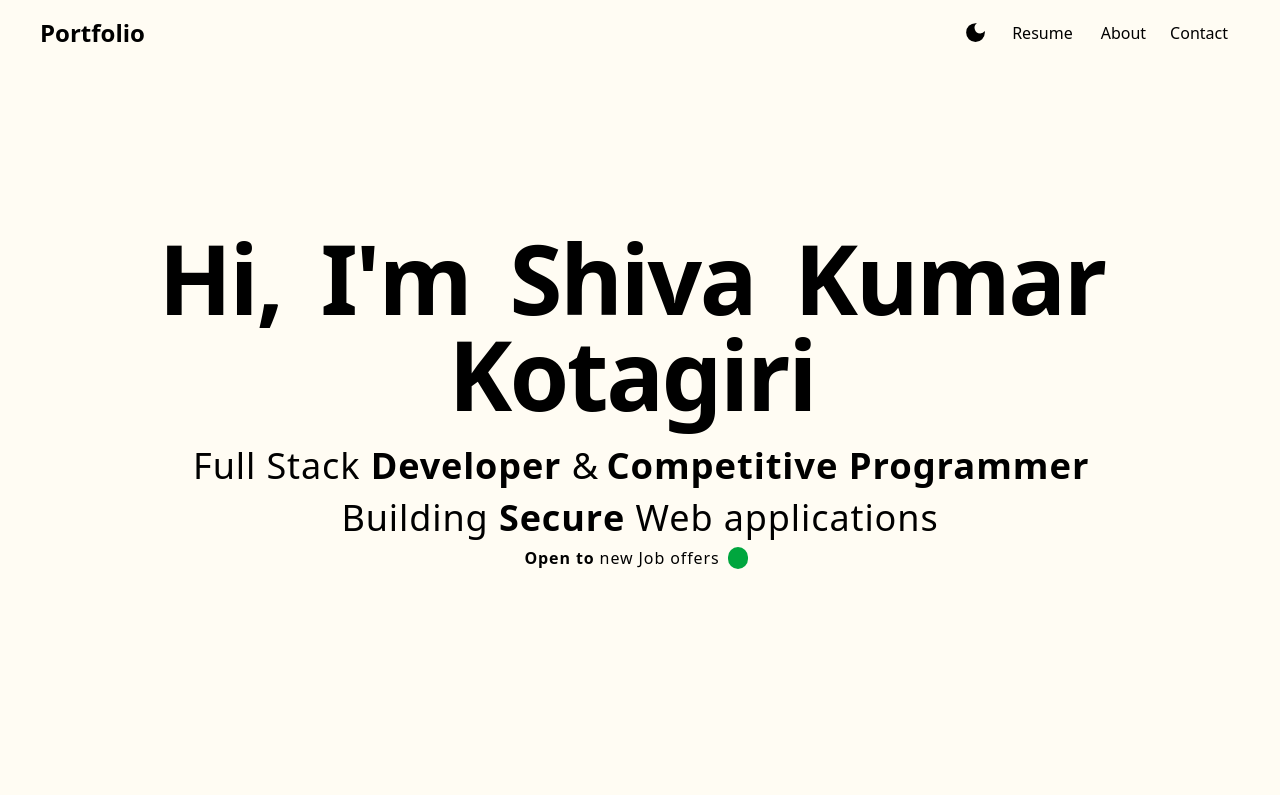
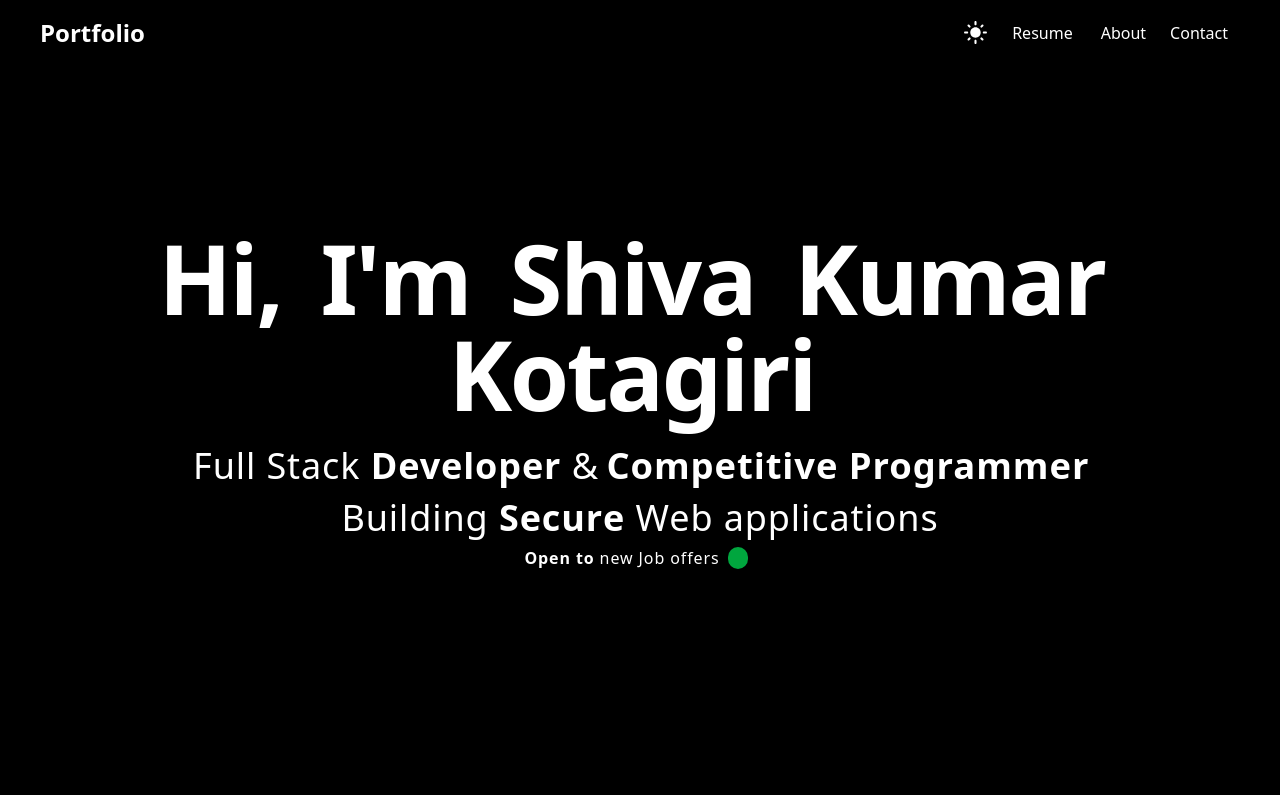
Before and after one commit to shivaKotagiri/Portfolio, a Next.js app: page / in a window 1280 px wide. Shown: the top 795 px of the page. Built offline with nearby package versions, Linux system fonts and the light colour scheme.

Commit message:
small changes

```diff
--- a/components/ui/navbar.tsx
+++ b/components/ui/navbar.tsx
@@ -19,13 +19,13 @@ export default function Navbar() {
           {lightMode ? <MdDarkMode size={25} /> : <MdLightMode size={25} />}
         </div>
         <div className="flex items-center">
-          <div onClick={() => router.push("/resume")} className={`cursor-pointer py-2 px-4 rounded-xl text-md`}>
+          <div onClick={() => router.push("/resume")} className={`cursor-pointer py-2 px-4 rounded-xl text-md transform transition ease-in-out duration-200 hover:text-[#ff6f00]`}>
             Resume
           </div>
-          <div className={`cursor-pointer text-md py-2 px-3 rounded-lg`}>
+          <div className={`cursor-pointer text-md py-2 px-3 rounded-lg transform transition ease-in-out duration-200 hover:text-[#ff6f00]`}>
             About
           </div>
-          <div onClick={() => router.push("/#contact")} className="cursor-pointer text-md py-2 px-3 rounded-lg">
+          <div onClick={() => router.push("/#contact")} className="cursor-pointer text-md py-2 px-3 rounded-lg transform transition ease-in-out duration-200 hover:text-[#ff6f00]">
             Contact
           </div>
         </div>
--- a/components/ui/themeprovider.tsx
+++ b/components/ui/themeprovider.tsx
@@ -2,7 +2,7 @@
 import { useState, createContext, useContext, useEffect } from "react";
 
 const ThemeContext = createContext({
-  lightMode: true,
+  lightMode: false,
   toggleLightMode: () => {},
 });
 
@@ -13,7 +13,7 @@ export default function ThemeProvider({
 }: {
   children: React.ReactNode;
 }) {
-  const [lightMode, setLightMode] = useState(true);
+  const [lightMode, setLightMode] = useState(false);
 
   const toggleLightMode = () => setLightMode((prev) => !prev);
 
```
